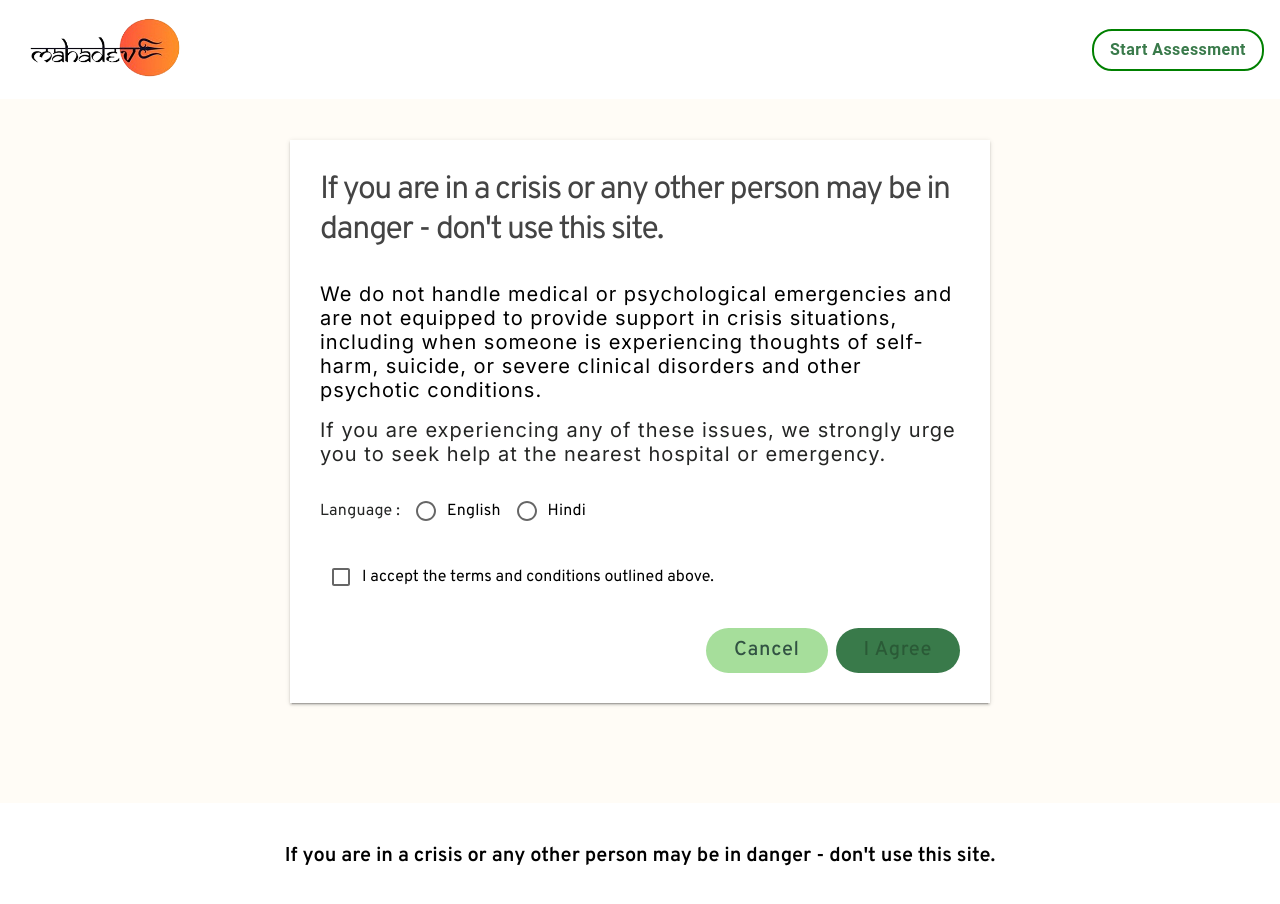
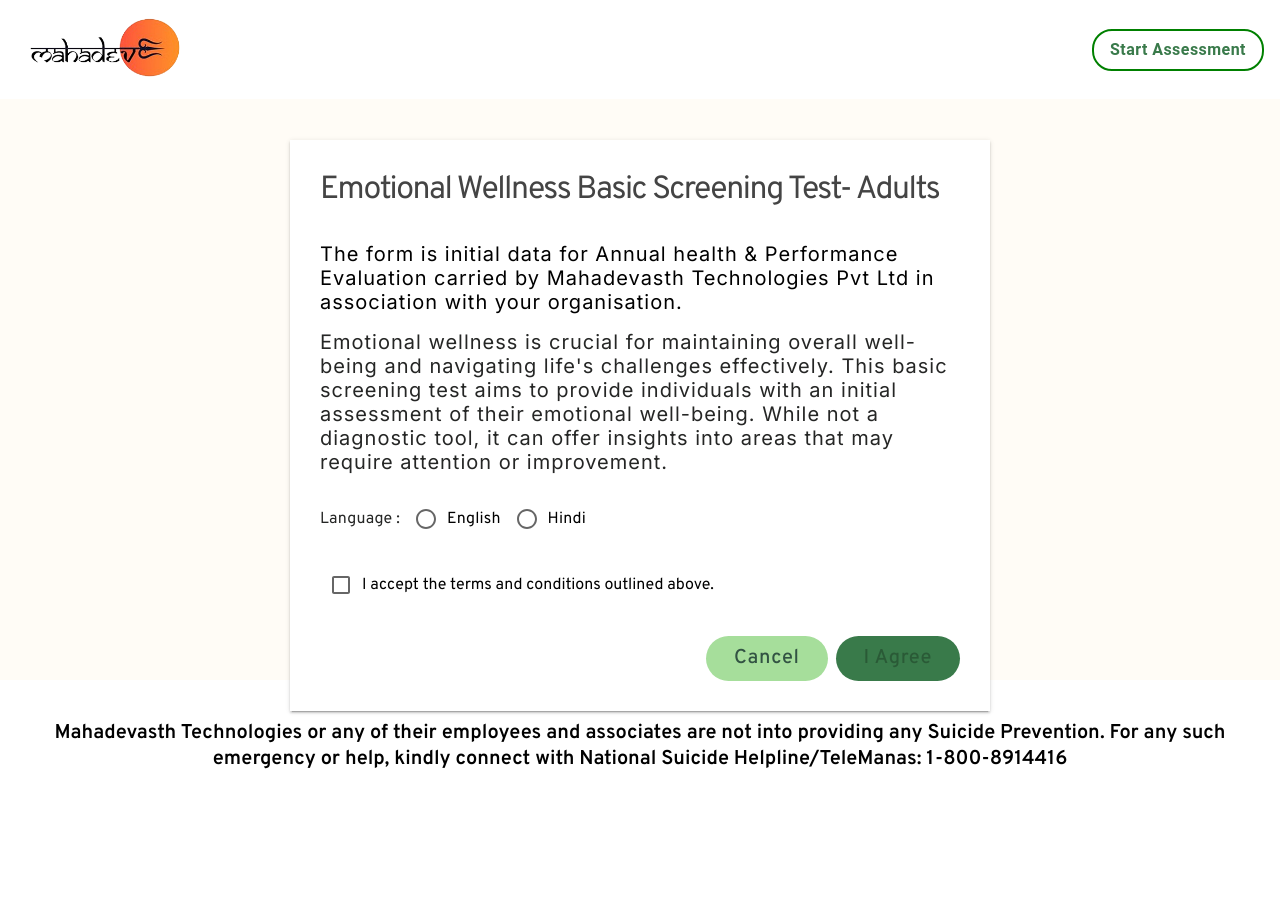
Before and after one commit to KaushalS1911/m_wellness_fe, a React (Create React App) app: page / in a window 1280 px wide. Shown: the top 904 px of the page. After the commit the page ends 812 px from the top, so only its background shows below. Built offline with nearby package versions, Linux system fonts and the light colour scheme.

Commit message:
change footer

```diff
--- a/src/App.js
+++ b/src/App.js
@@ -36,7 +36,7 @@
       </Routes>
 
       {/*<Footer />*/}
-        <Box sx={{fontSize:"20px",py:5,textAlign:"center",fontWeight:"600",px:3}} className={"overpass"}>If you are in a crisis or any other person may be in danger - don't use this site.</Box>
+        <Box sx={{fontSize:"20px",py:5,textAlign:"center",fontWeight:"600",px:3}} className={"overpass"}>Mahadevasth Technologies or any of their employees and associates are not into providing any Suicide Prevention. For any such emergency or help, kindly connect with National Suicide Helpline/TeleManas: 1-800-8914416</Box>
     </>
   );
 }
--- a/src/pages/getStarted/getStartedHome/GetStartedHome.js
+++ b/src/pages/getStarted/getStartedHome/GetStartedHome.js
@@ -24,7 +24,7 @@
     }
     return (
         <>
-            <Box sx={{width: '100%', pt: "100px", backgroundColor: "#FFFCF6", pb: "100px"}}>
+            <Box sx={{width: '100%', pt: "100px", backgroundColor: "#FFFCF6", pb: "100px",height:"85vh"}}>
                 <Container>
                     {/*<Box onClick={}*/}
                     {/*     sx={{cursor: "pointer", fontSize: "18px", display: activeStep !== 0 ? "block" : "none"}}>*/}
@@ -53,14 +53,14 @@
                             boxShadow: 2
                         }}>
                             <Box sx={{fontSize: "32px", color: "#444444",letterSpacing:-1.5}} className="overpass">
-                                If you are in a crisis or any other person may be in danger - don't use this site.
+                                Emotional Wellness Basic Screening Test- Adults
                                 {/*{mainStepContent(mainActiveStep)}*/}
                             </Box>
                             <Box sx={{ mt: "32px", width: {md: "100%"},fontSize: "20px",letterSpacing:1}}>
-                                We do not handle medical or psychological emergencies and are not equipped to provide support in crisis situations, including when someone is experiencing thoughts of self-harm, suicide, or severe clinical disorders and other psychotic conditions.
+                                The form is initial data for Annual health & Performance Evaluation carried by Mahadevasth Technologies Pvt Ltd in association with your organisation.
                             </Box>
                             <Box sx={{fontSize: "20px", color: "black",letterSpacing:1,mt:2}}>
-                                If you are experiencing any of these issues, we strongly urge you to seek help at the nearest hospital or emergency.
+                                Emotional wellness is crucial for maintaining overall well-being and navigating life's challenges effectively. This basic screening test aims to provide individuals with an initial assessment of their emotional well-being. While not a diagnostic tool, it can offer insights into areas that may require attention or improvement.
 
                             </Box>
 
```
